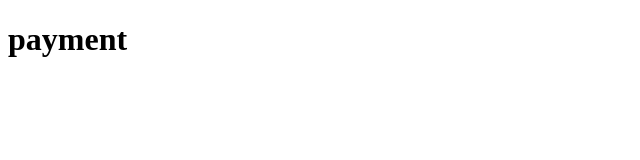
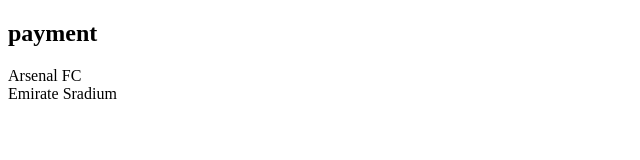
Before and after one commit to khanathip11/GithubForDeveloper, a plain HTML site: page payment.html in a window 1280 px wide. Shown: the whole page, without its empty margins (0-640 px from the left). Drawn offline with Linux system fonts and the light colour scheme.

Commit message:
Update payment.html
Create Navigation bar

```diff
--- a/payment.html
+++ b/payment.html
@@ -6,6 +6,17 @@
     <title>Document</title>
 </head>
 <body>
-    <h1>payment</h1>
+    <nav class="sidebar">
+        <header>
+            <div class="logo-header">
+                <h1>payment</h1>
+            </div>
+
+            <div class="text text-header">
+                <div class="firstname">Arsenal FC</div>
+                <div class="lastname">Emirate Sradium</div>
+            </div>
+        </header>
+    </nav>
 </body>
 </html>
```
